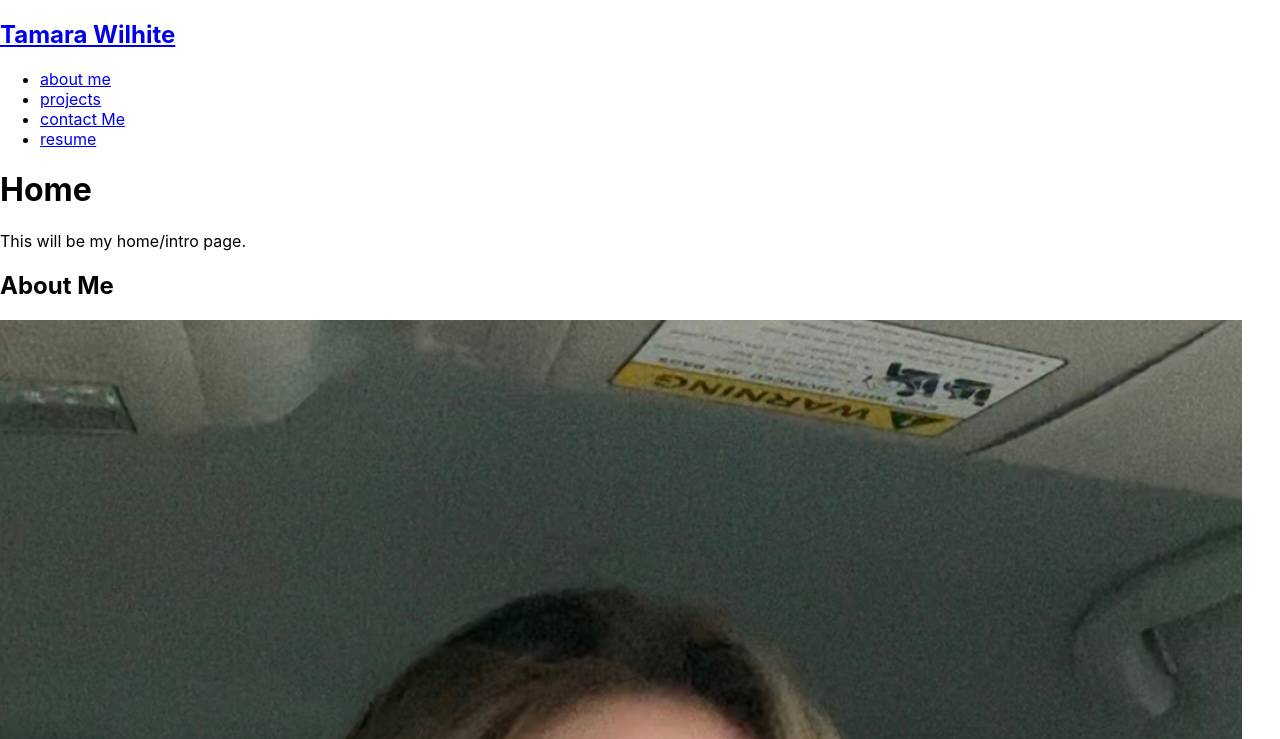
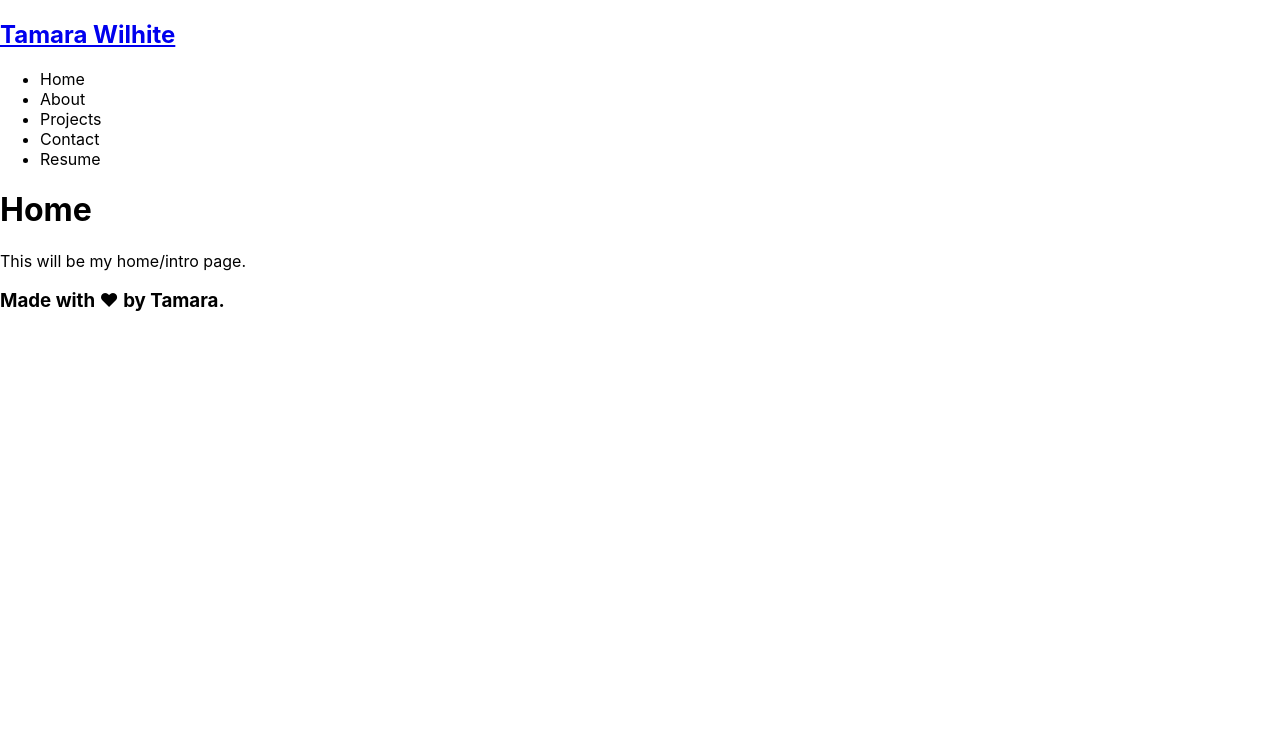
Before and after one commit to trwilhite/trw-portfolio, a React (Create React App) app: page / in a window 1280 px wide. Shown: the top 739 px of the page. Built offline with nearby package versions, Linux system fonts and the light colour scheme.

Commit message:
added conditional rendering for all pages

```diff
--- a/src/App.js
+++ b/src/App.js
@@ -1,22 +1,27 @@
-import React from "react";
+import React, { useState } from "react";
 import Nav from "./components/Nav";
-import About from "./components/About";
-import Project from "./components/Project";
-import ContactForm from "./components/Contact";
-import Home from "./components/Home";
-import Resume from "./components/Resume";
+import Page from "./components/Page";
 import Footer from "./components/Footer";
 
 function App() {
+  const [pages] = useState([
+    { name: "Home" },
+    { name: "About" },
+    { name: "Projects" },
+    { name: "Contact" },
+    { name: "Resume" },
+  ]);
+  const [currentPage, setCurrentPage] = useState(pages[0]);
+
   return (
     <div>
-      <Nav></Nav>
+      <Nav
+        pages={pages}
+        currentPage={currentPage}
+        setCurrentPage={setCurrentPage}
+      />
       <main>
-        <Home></Home>
-        <About></About>
-        <Project></Project>
-        <ContactForm></ContactForm>
-        <Resume></Resume>
+        <Page currentPage={currentPage} />
         <Footer></Footer>
       </main>
     </div>
--- a/src/components/Contact/index.js
+++ b/src/components/Contact/index.js
@@ -42,7 +42,9 @@ function ContactForm() {
 
   return (
     <section>
-      <h1 data-testid="h1tag">Contact me</h1>
+      <h1 id="contact" data-testid="h1tag">
+        Contact me
+      </h1>
       <form id="contact-form" onSubmit={handleSubmit}>
         <div>
           <label htmlFor="name">Name:</label>
--- a/src/components/Nav/index.js
+++ b/src/components/Nav/index.js
@@ -1,6 +1,8 @@
 import React from "react";
 
-function Nav() {
+function Nav(props) {
+  const { pages = [], setCurrentPage, currentPage } = props;
+
   return (
     <header className="flex-row px-1">
       <h2>
@@ -9,27 +11,12 @@ function Nav() {
         </a>
       </h2>
       <nav>
-        <ul className="flex-row">
-          <li className="mx-2">
-            <a data-testid="about" href="#about">
-              about me
-            </a>
-          </li>
-          <li className="mx-2">
-            <a data-testid="about" href="#projects">
-              projects
-            </a>
-          </li>
-          <li className="mx-2">
-            <a data-testid="about" href="#contact">
-              contact Me
-            </a>
-          </li>
-          <li className="mx-2">
-            <a data-testid="about" href="#resume">
-              resume
-            </a>
-          </li>
+        <ul className="nav-ul">
+          {pages.map((page) => (
+            <li key={page.name} className="nav-li">
+              <span onClick={() => setCurrentPage(page)}>{page.name}</span>
+            </li>
+          ))}
         </ul>
       </nav>
     </header>
--- /dev/null
+++ b/src/components/Page/PageContent.js
@@ -0,0 +1,7 @@
+import React from "react";
+
+const PageContent = (props) => {
+  return <div>{props.children}</div>;
+};
+
+export default PageContent;
--- /dev/null
+++ b/src/components/Page/index.js
@@ -0,0 +1,34 @@
+import React from "react";
+import Home from "../Home";
+import About from "../About";
+import Project from "../Project";
+import ContactForm from "../Contact";
+import Resume from "../Resume";
+import PageContent from "./PageContent";
+
+function Page({ currentPage }) {
+  const renderPage = () => {
+    switch (currentPage.name) {
+      case "Home":
+        return <Home />;
+      case "About":
+        return <About />;
+      case "Projects":
+        return <Project />;
+      case "Contact":
+        return <ContactForm />;
+      case "Resume":
+        return <Resume />;
+      default:
+        return <Home />;
+    }
+  };
+
+  return (
+    <div>
+      <PageContent>{renderPage()}</PageContent>
+    </div>
+  );
+}
+
+export default Page;
--- a/src/components/Project/index.js
+++ b/src/components/Project/index.js
@@ -3,7 +3,7 @@ import React from "react";
 function Project() {
   return (
     <div>
-      <h1>Projects</h1>
+      <h1 id="projects">Projects</h1>
       <p>This will be where I render my projects.</p>
     </div>
   );
--- a/src/components/Resume/index.js
+++ b/src/components/Resume/index.js
@@ -3,7 +3,7 @@ import React from "react";
 function Resume() {
   return (
     <div>
-      <h1>Resume/Skills</h1>
+      <h1 id="resume">Resume/Skills</h1>
       <p>This will be my resume/skills page.</p>
     </div>
   );
```
